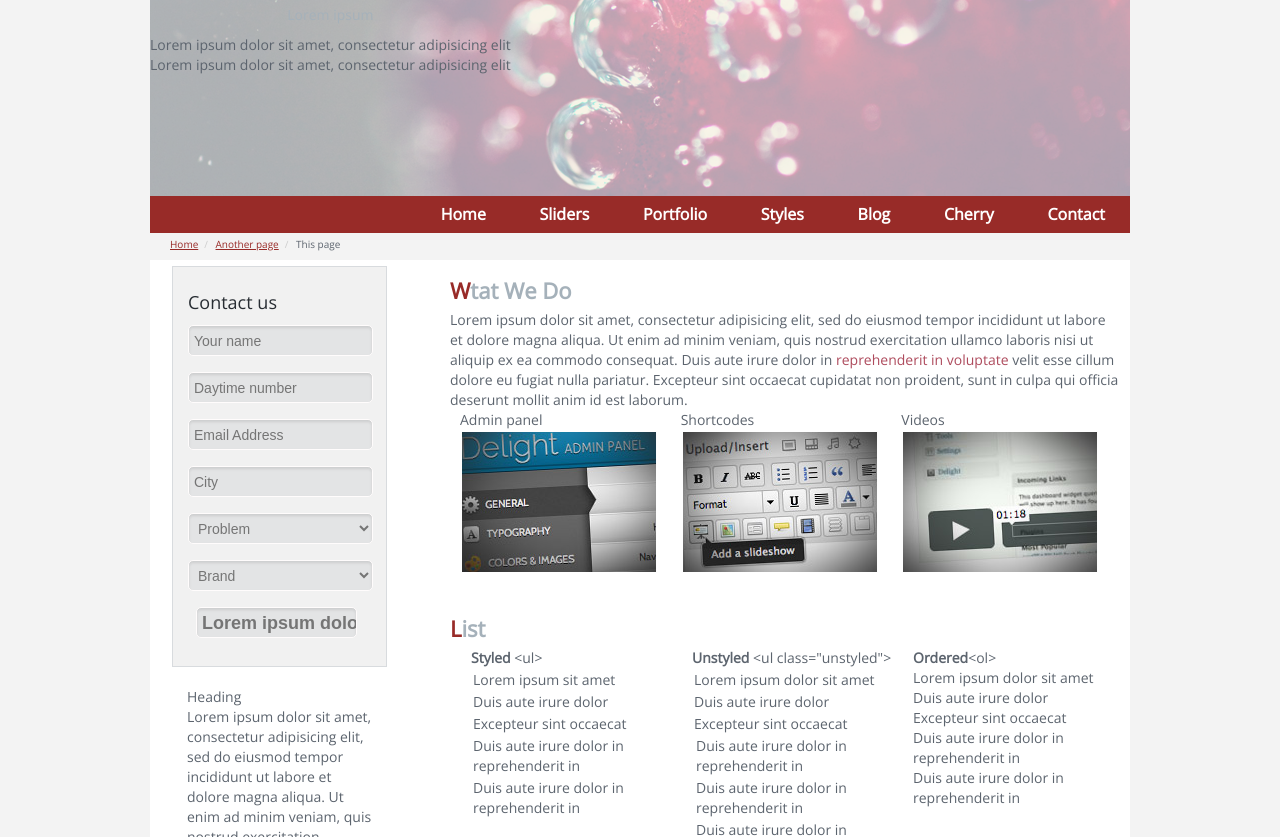
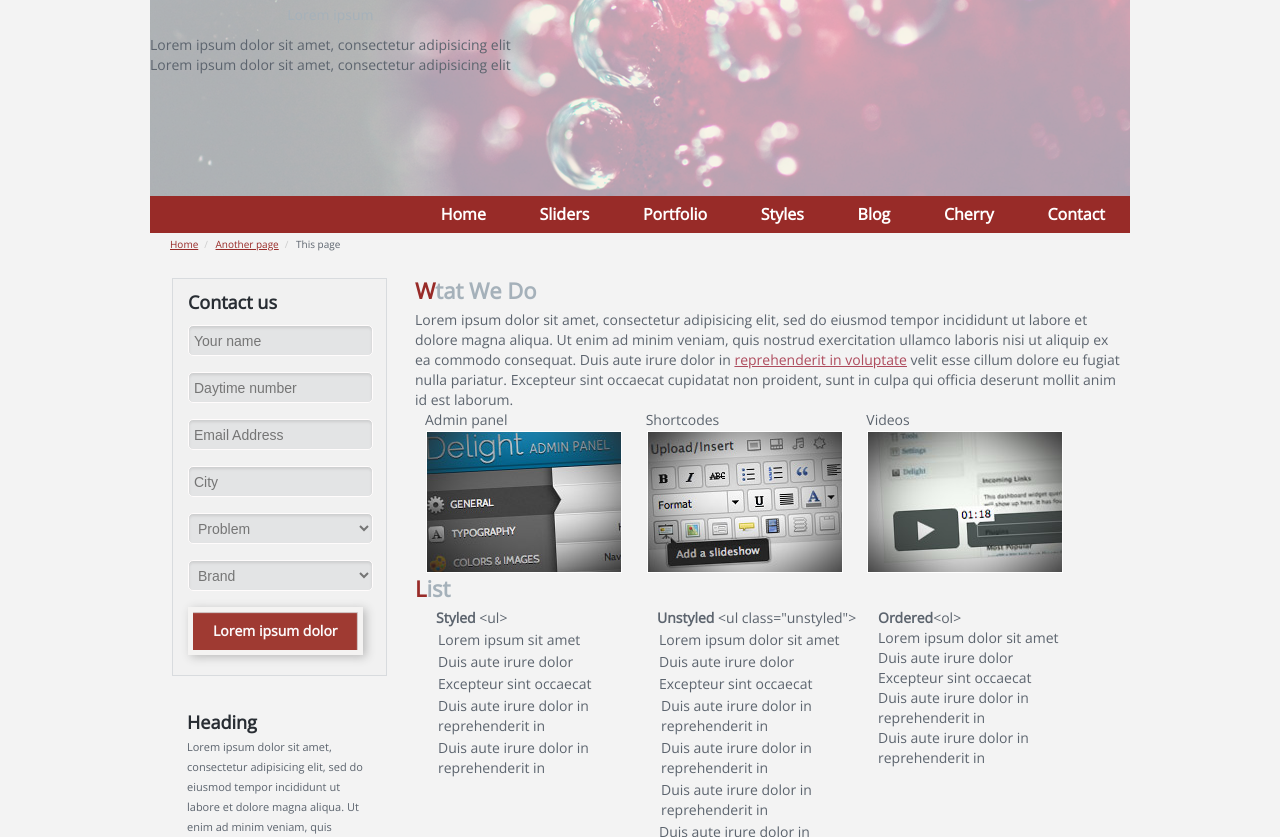
Before and after one commit to NataliyaVerchenko/Cherry, a plain HTML site: page index.html in a window 1280 px wide. Shown: the part 115-952 px from the top of the page. Drawn offline with nearby package versions, Linux system fonts and the light colour scheme.

Commit message:
add comentariy for

```diff
--- a/css/style.css
+++ b/css/style.css
@@ -78,6 +78,8 @@ q:before, q:after {
     color: #ae4b5d;
 }
 
+
+/********START HEADER***********/
 .header-bg {
     background: linear-gradient(#000000, #42474e);
 }
@@ -107,23 +109,7 @@ q:before, q:after {
     margin: 17px 8px;
 }
 
-.banner-wrapper {
-    height: 239px;
-    position: relative;
-}
 
-.banner-inner-wrapper {
-    text-align: center;
-    float: left;
-    position: absolute;
-    content: "";
-    top: 48px;
-}
-
-.banner-bg {
-    background: url("../images/layer-32.png") no-repeat;
-    background-size: cover;
-}
 
 .search {
     width: 300px;
@@ -171,7 +157,30 @@ q:before, q:after {
 .submit i {
     color: #fff;
 }
+/********END HEADER***********/
 
+
+/***********START BANNER***********/
+.banner-wrapper {
+    height: 239px;
+    position: relative;
+}
+
+.banner-inner-wrapper {
+    text-align: center;
+    float: left;
+    position: absolute;
+    content: "";
+    top: 48px;
+}
+
+.banner-bg {
+    background: url("../images/layer-32.png") no-repeat;
+    background-size: cover;
+}
+/***********END BANNER***********/
+
+/* START   NAVIGATION*/
 .nav {
     margin: 0;
     padding: 0;
@@ -199,13 +208,12 @@ q:before, q:after {
 .nav-bg {
     background: #982b28;
 }
+/*****END   NAVIGATION**************/
 
-/*breadcrumbs*/
+/********START************breadcrumbs*/
 .breadcrumbs {
-    /*    margin-bottom: 15px;*/
     padding: 1px 0;
 }
-
 .breadcrumb {
     display: inline-block;
     margin: 0 0 0 20px;
@@ -213,7 +221,6 @@ q:before, q:after {
     font-size: 0px;
     list-style: none;
 }
-
 .breadcrumb li {
     margin: 0 1px 0 0;
     padding: 0;
@@ -221,39 +228,28 @@ q:before, q:after {
     float: left;
     font-size: 10px;
 }
-
 .breadcrumb li a {
     color: #982b28;
 }
-
 .breadcrumb > li + li:before {
     padding: 0 5px;
     color: #ccc;
     content: "/\00a0";
 }
-
 .breadcrumb li a.active {
     /*   font-size: 10px;*/
     color: #ccc;
 }
+/******END**************breadcrumbs*/
 
-/*MAIN CONTENT*/
-section {
-    padding-top: 20px;
-    padding-bottom: 20px;
-}
+/***********************************START MAIN CONTENT***************************/
 
-.content-wrapper {
-    /*  margin-bottom:50px;*/
-}
 
-/*ASIDE*/
-.content-bg {
-    background: #ffffff;
-}
+/********** START ASIDE***************/
+
 
 aside {
-    margin: 6px 0px 0 22px;
+    margin: -2px 0px 0 22px;
     width: 215px;
     float: left;
 }
@@ -264,17 +260,20 @@ aside {
 
 .aside-wrapper-form{
     background: #f1f1f1;
-
     border: 1px solid #d8dbde;
 }
-.aside-wrapper-form h3 {
-    margin: 5px 0;
+.aside-wrapper-descr{
+    margin-top: 23px;
+    font-size: 11px;
+    }
+
+.aside-wrapper-form h3,.aside-wrapper-descr h3 {
+    margin: -7px 0 5px 0;
     color: #282d33;
    /* font-family: "Arial - Bold MT";*/
     font-size: 18px;
-    font-weight: 400;
+    font-weight: 600;
 }
-
 .aside-item input, .aside-item select {
     width: 185px;
     height: 31px;
@@ -288,32 +287,56 @@ aside {
     /*font-family: "Arial MT";*/
     font-size: 14px;
     font-weight: 400;
-    line-height: 18px;
+    line-height: 17px;
 }
+/*.aside-item input[type=submit] {
+    font-size: 16px;
+    font-weight: 400;
+    padding: 17px 0;
+    color: #fff;
+    background: #ab444e;
+    border-radius: 0;
+    border: 4px solid grey;
+    outline: none;
+}*/
+/********** END ASIDE***************/
+/**************BUTTON lorem ipsum*/
 
+.button {
+    margin-top: 8px;
+    text-decoration: none;
+    text-align: center;
+    padding: 9px 20px;
+    border: solid 5px #F4F3F2;
+    font-weight: bold;
+    color: #fcf9fa;
+    display: inline-block;
+    background-color: #9f3a32;
+    background-image: linear-gradient(top, #e3002d 0% ,#d40b3a 100%);
+     box-shadow: 3px 2px 9px #bababa, inset -1px 1px 1px #d6d2d2;
+}
+/*888888888888888888888*/
 
-.aside-item input[type=submit] {
-    text-align: center;
-    font-size: 18px;
-    font-weight: 800;
-    width: 88%;
-    margin-left: 8px;
+/**************CONTENT********************/
+.content {
+    margin-left: 265px;
+    margin-right: 10px;
 }
-
-.content {
-    padding-left: 300px;
-    padding-right: 10px;
-}
-
-.content h2 {
+.content-wrapper{
+    margin-top: 20px;
+    margin-bottom: 43px;
+    }
+.content-wrapper .post__headline {
     font-size: 22px;
     text-transform: capitalize;
     font-weight: 600;
 }
 
-h2 i {
+.post__headline i {
     color: #982b28;
 }
+a.red{
+text-decoration: underline;}
 
 .list-items {
     list-style: none;
@@ -326,7 +349,7 @@ h2 i {
     display: inline-block;
 }
 
-/*List*/
+/*------------List----------------*/
 .list {
 
 }
@@ -335,7 +358,6 @@ h2 i {
 }
 
 .list-col {
-    float: left;
     float: left;
     width: 200px;
     margin-left: 21px;
@@ -357,7 +379,7 @@ h2 i {
     font-weight: 800;
 }
 
-/*Table*/
+/*-----------Table-------------*/
 section h2 {
     color: #a5b1ba;
     margin-bottom: 10px;
@@ -372,42 +394,36 @@ table {
 table th:first-child {
     width: 20px;
 }
-
 .table {
     border-collapse: collapse;
     width: 100%;
     border: 1px solid #555;
     border-radius: 4px;
 }
-
 .table th, .table tr {
     border: 1px solid #555;
     padding: 8px;
     color: #fff;
 }
-
 .table th {
     font-size: 14px;
     font-weight: 700;
     background-color: #9d5259;
 }
-
 .table tr {
     background-color: #232a2f;
     color: #ffffff;
 }
-
 .table td {
     font-size: 12px;
     padding: 5px 8px;
     border: 1px solid gray;
 }
-
 .table td a {
     color: #9d5259;
 }
 
-/*FOOTER*/
+/********************FOOTER*************************/
 .footer {
     border-top: 4px solid #9d5259;
 }
--- a/index.html
+++ b/index.html
@@ -76,36 +76,38 @@
                                 <option value="volvo">Brand</option>
                             </select>
                             <br>
-                            <input type="submit" value="Lorem ipsum dolor">
+                            <a class="button">Lorem ipsum dolor</a>
                         </form>
                     </div>
                 </div>
                 <div class="aside-wrapper-descr aside-wrapper">
-
                     <h3>Heading</h3>
                     <p>Lorem ipsum dolor sit amet, consectetur adipisicing elit, sed do eiusmod tempor
                         incididunt ut labore et dolore
                         magna aliqua. Ut enim ad minim veniam, quis nostrud exercitation ullamco laboris
                         nisi ut aliquip ex ea commodo
                         consequat.</p>
-                        <button href="#" class="red ">More read</button>
+                    <a href="#" class="red ">More read</a>
                 </div>
 
             </aside>
             <div class="content">
-                <section class="we-do">
-                    <h2><i>W</i>tat we do</h2>
+                <div class="content-wrapper">
+                    <section class="content-posts we-do">
+                        <h2 class="post__headline"><i>W</i>tat we do</h2>
                         <p>Lorem ipsum dolor sit amet, consectetur adipisicing elit, sed do eiusmod tempor incididunt ut
                             labore
                             et dolore
-                        magna aliqua. Ut enim ad minim veniam, quis nostrud exercitation ullamco laboris nisi ut aliquip
+                            magna aliqua. Ut enim ad minim veniam, quis nostrud exercitation ullamco laboris nisi ut
+                            aliquip
                             ex
                             ea commodo
                             consequat. Duis aute irure dolor in <a class="red">reprehenderit in voluptate</a> velit esse
                             cillum
                             dolore eu fugiat nulla
                             pariatur.
-                        Excepteur sint occaecat cupidatat non proident, sunt in culpa qui officia deserunt mollit anim
+                            Excepteur sint occaecat cupidatat non proident, sunt in culpa qui officia deserunt mollit
+                            anim
                             id
                             est
                             laborum.</p>
@@ -130,8 +132,8 @@
                             </li>
                         </ul>
                     </section>
-                <section class="list">
-                    <h2><i>L</i>ist</h2>
+                    <section class="content-posts list">
+                        <h2 class="post__headline"><i>L</i>ist</h2>
                         <div class="list-inner-wrapper clearfix">
                             <div class="list-col">
                                 <div class="list-col-title">
@@ -177,8 +179,8 @@
                             </div>
                         </div>
                     </section>
-                <section class="tables">
-                    <h2><i>T</i>able</h2>
+                    <section class="content-posts tables">
+                        <h2 class="post__headline"><i>T</i>able</h2>
                         <div class="table clearfix">
                             <table class="table">
                                 <tr>
@@ -236,6 +238,7 @@
                 </div>
             </div>
         </div>
+    </div>
 
 
 </div>
```
Lines whose indentation alone changed are shown as unchanged.
